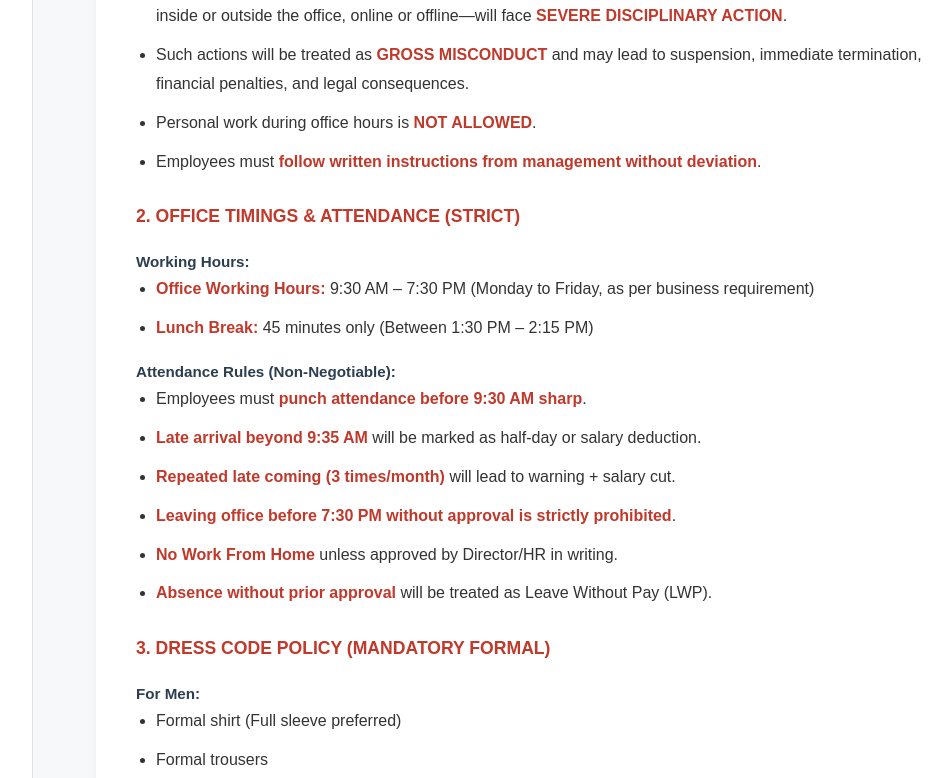
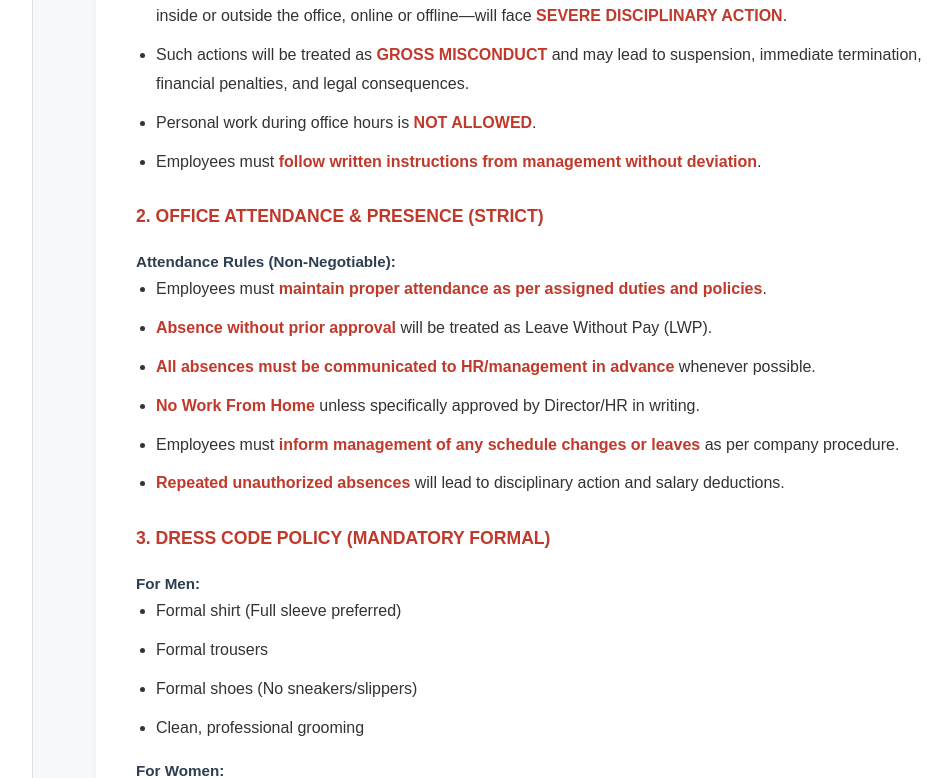
Before and after one commit to zugo-private-limited/attendance, a FastAPI app: page /terms in a window 1280 px wide. Shown: the part 789-1567 px from the top of the page, without its empty margins (209-1161 px from the left). Run offline with FastAPI, Linux system fonts and the light colour scheme; the visitor is signed in with stand-in values (Sample User, id 1).

Commit message:
Update: Remove timing-specific rules and add Digital Marketing department policies with detailed comments

```diff
--- a/templates/login.html
+++ b/templates/login.html
@@ -55,8 +55,8 @@
                     <button class="ghost" id="signIn">Sign In</button>
                 </div>
                 <div class="overlay-panel overlay-right">
-                    <h1>Welcome to Zugo !</h1>
-                    <P> YOUR GROWTH OUR MISSION</P>
+                    <h1>Welcome to Your Workspace </h1>
+                    <P> One platform. Multiple locations. Unlimited possibilities.</P>
                     <p> Create your account and start your journey with us</p>
                     <button class="ghost" id="signUp">Sign Up</button>
                 </div>
--- a/templates/terms.html
+++ b/templates/terms.html
@@ -78,20 +78,15 @@
                 <li>Employees must <strong>follow written instructions from management without deviation</strong>.</li>
             </ul>
 
-            <h2>2. OFFICE TIMINGS & ATTENDANCE (STRICT)</h2>
-            <h3>Working Hours:</h3>
-            <ul>
-                <li><strong>Office Working Hours:</strong> 9:30 AM – 7:30 PM (Monday to Friday, as per business requirement)</li>
-                <li><strong>Lunch Break:</strong> 45 minutes only (Between 1:30 PM – 2:15 PM)</li>
-            </ul>
+            <h2>2. OFFICE ATTENDANCE & PRESENCE (STRICT)</h2>
             <h3>Attendance Rules (Non-Negotiable):</h3>
             <ul>
-                <li>Employees must <strong>punch attendance before 9:30 AM sharp</strong>.</li>
-                <li><strong>Late arrival beyond 9:35 AM</strong> will be marked as half-day or salary deduction.</li>
-                <li><strong>Repeated late coming (3 times/month)</strong> will lead to warning + salary cut.</li>
-                <li><strong>Leaving office before 7:30 PM without approval is strictly prohibited</strong>.</li>
-                <li><strong>No Work From Home</strong> unless approved by Director/HR in writing.</li>
+                <li>Employees must <strong>maintain proper attendance as per assigned duties and policies</strong>.</li>
                 <li><strong>Absence without prior approval</strong> will be treated as Leave Without Pay (LWP).</li>
+                <li><strong>All absences must be communicated to HR/management in advance</strong> whenever possible.</li>
+                <li><strong>No Work From Home</strong> unless specifically approved by Director/HR in writing.</li>
+                <li>Employees must <strong>inform management of any schedule changes or leaves</strong> as per company procedure.</li>
+                <li><strong>Repeated unauthorized absences</strong> will lead to disciplinary action and salary deductions.</li>
             </ul>
 
             <h2>3. DRESS CODE POLICY (MANDATORY FORMAL)</h2>
@@ -170,7 +165,35 @@
                 <li><strong>Password sharing is strictly prohibited</strong>.</li>
             </ul>
 
-            <h3>5.5 CREATIVE DEPARTMENT – STRICT RULES</h3>
+            <h3>5.5 DIGITAL MARKETING DEPARTMENT – STRICT RULES</h3>
+            <!-- Marketing campaigns require alignment with company strategy and brand identity -->
+            <ul>
+                <li><strong>All marketing campaigns must follow approved strategy and brand guidelines</strong>.</li>
+                <!-- Weekly performance tracking ensures accountability and enables data-driven optimization -->
+                <li><strong>Campaign performance metrics must be tracked and reported weekly</strong> to management.</li>
+                <!-- Campaign timelines are critical for market relevance and competitive positioning -->
+                <li><strong>Deadlines for campaign launches are non-negotiable and must be strictly met</strong>.</li>
+                <!-- Budget controls prevent overspending and ensure ROI management -->
+                <li><strong>Budget allocation and spend must be pre-approved</strong> before execution.</li>
+                <!-- ROI measurement is essential for justifying marketing investments and optimizing spend -->
+                <li><strong>ROI tracking is mandatory</strong> for all marketing campaigns (paid ads, email, social, etc.).</li>
+                <!-- Approval process maintains quality and brand consistency across all touchpoints -->
+                <li><strong>Any marketing materials must be approved by management before posting</strong>.</li>
+                <!-- Account security prevents unauthorized access and protects client data -->
+                <li><strong>Client credentials and account access must be protected and logged</strong>.</li>
+                <!-- Performance-based evaluation ensures effective use of resources -->
+                <li><strong>Failure to achieve KPIs for 2 consecutive months will result in review/termination</strong>.</li>
+                <!-- Prevents budget waste and ensures spending aligns with approved strategy -->
+                <li><strong>No unauthorized marketing initiatives or ad spend</strong> without written approval.</li>
+                <!-- Documentation enables analysis, learning, and future optimization -->
+                <li><strong>All marketing data and analytics must be properly documented and maintained</strong>.</li>
+                <!-- Market research methodology ensures accurate insights -->
+                <li><strong>Competitive analysis and market research must follow approved methodology</strong>.</li>
+                <!-- Security is critical for protecting client assets -->
+                <li><strong>Any data breach or unauthorized access to client accounts must be reported immediately</strong>.</li>
+            </ul>
+
+            <h3>5.6 CREATIVE DEPARTMENT – STRICT RULES</h3>
             <ul>
                 <li>All designs must <strong>meet professional standards</strong>.</li>
                 <li><strong>Rework due to negligence is unacceptable</strong>.</li>
@@ -180,7 +203,7 @@
                 <li><strong>Software licenses must be genuine</strong>.</li>
             </ul>
 
-            <h3>5.6 IT & TECHNICAL TEAM – STRICT RULES</h3>
+            <h3>5.7 IT & TECHNICAL TEAM – STRICT RULES</h3>
             <ul>
                 <li><strong>Code quality and security standards must be followed</strong>.</li>
                 <li><strong>No unauthorized software installations</strong>.</li>
```
